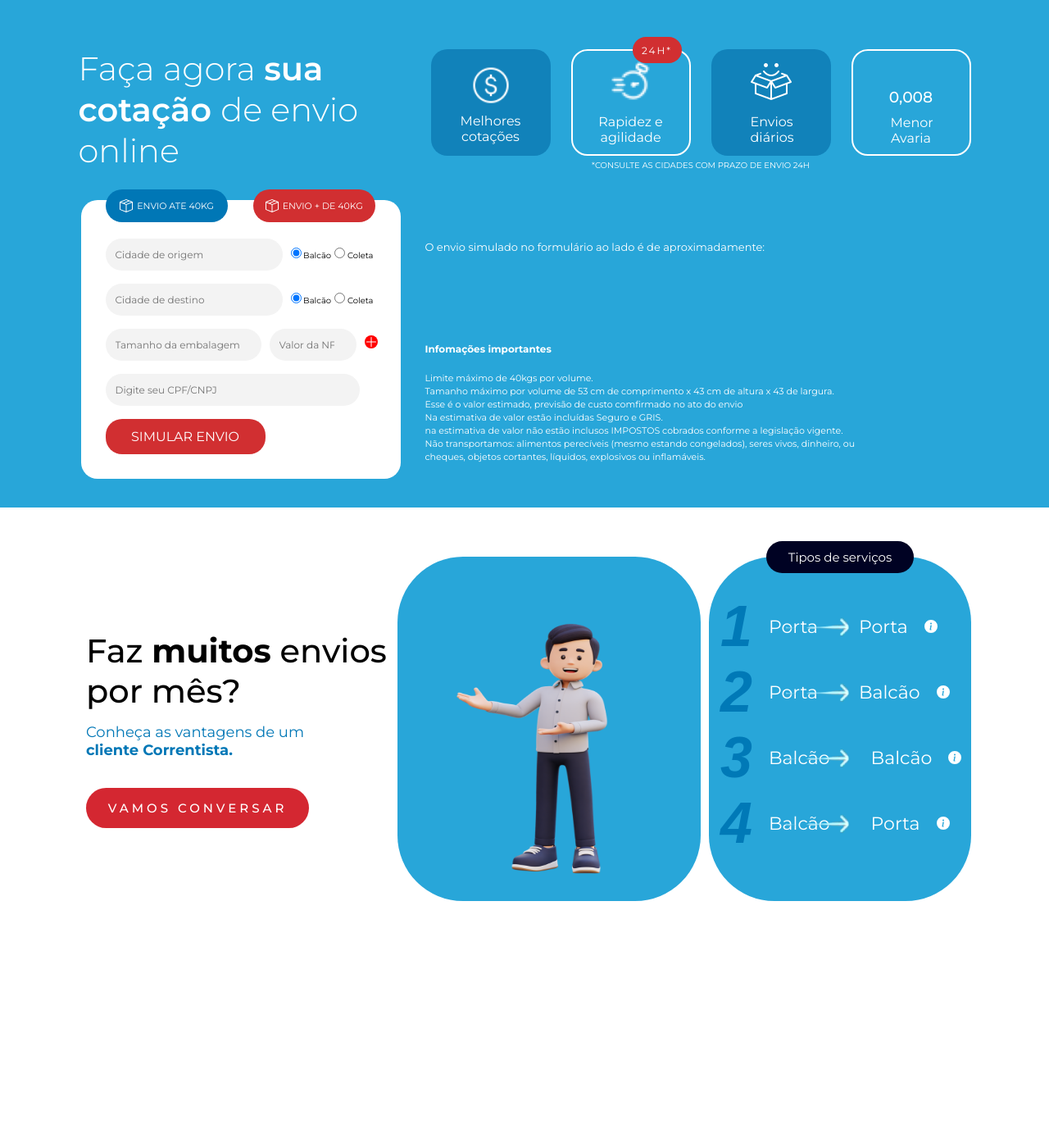
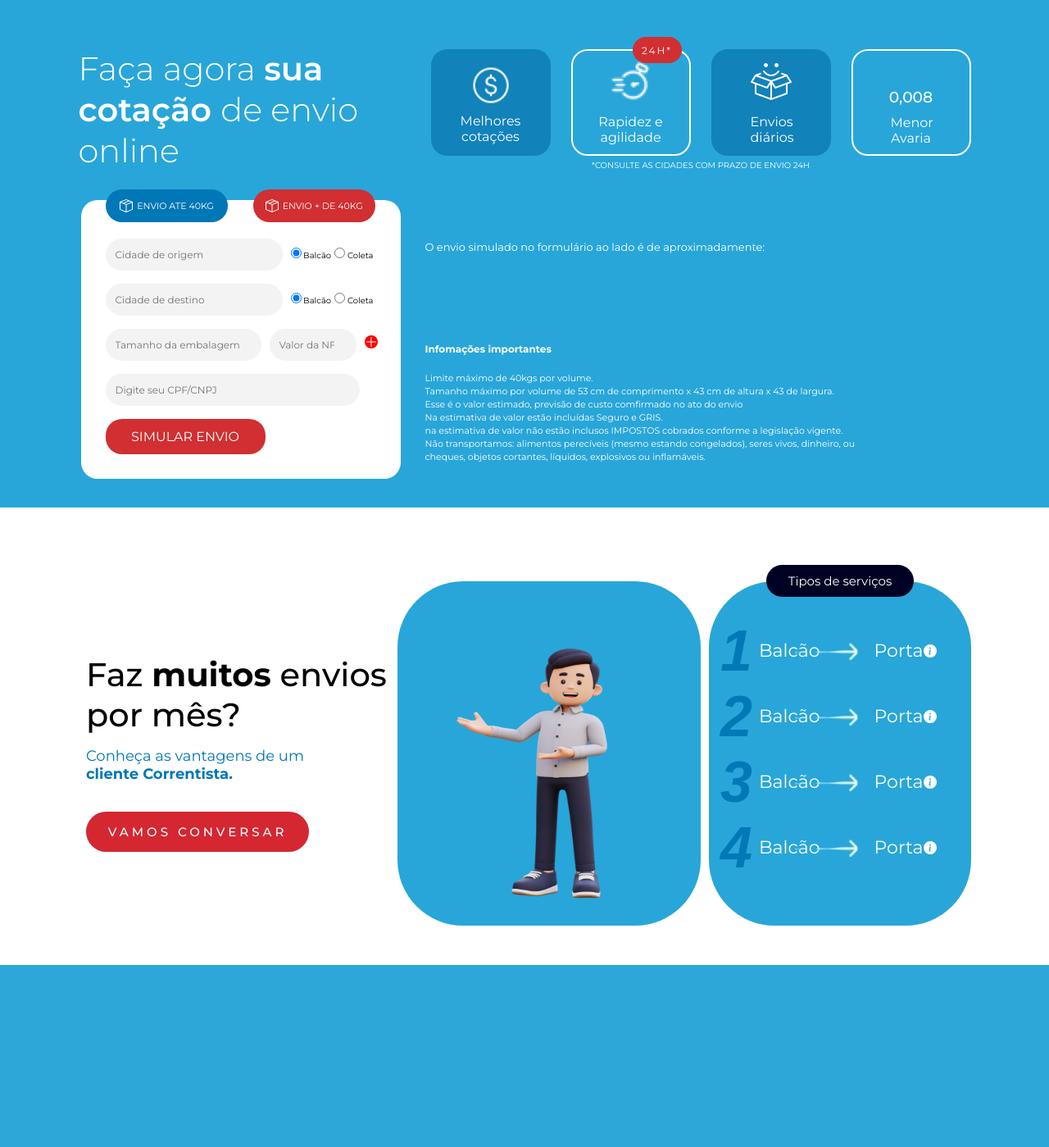
Before and after one commit to Guilhermedev9/Despacho_Rpd, a Flask app: page / in a window 1280 px wide. Shown: the part 701-2100 px from the top of the page at 82% size. After the commit the page ends 1878 px from the top, so only its background shows below. Run offline with Flask 3, Linux system fonts and the light colour scheme.

Commit message:
Atualizações ao python

```diff
--- /dev/null
+++ b/app/models.py
@@ -0,0 +1,6 @@
+from . import db
+
+class User(db.Model):
+    id = db.Column(db.Integer, primary_key=True)
+    name = db.Column(db.String(100), nullable=False)
+    email = db.Column(db.String(100), unique=True, nullable=False)
--- a/templates/style.css
+++ b/app/static/style.css
@@ -354,13 +354,14 @@ input[type="text"], input[type="number"] {
     font-size: 11px;
     line-height: 16px;
 }
+
 /* TERCEIRA SECTION*/
-#terceira-section{
+#third-section{
     display: flex;
     align-items: center;
     justify-content: center;
-    padding-top: 60px;
-    padding-bottom: 300px ;
+    padding-top: 7%;
+    padding-bottom: 3rem ;
 }
 
 #firts-conteiner-txts{
@@ -450,16 +451,20 @@ position: absolute;
     align-items: center;
     color: #fff;
     font-weight: 400;
-    gap: 20px;
     font-size: 22px;
     position: relative;
-    z-index: 2;
+    padding-left: 8px;
+
 }
 #icon-arrow{
     position: absolute;
-    padding-left: 80px;
     margin-top: -3px;
+    padding-left: 2em;
 }
 .second-iten{
-    padding-left: 30px;
+padding-left: 3em;
+
 }
+.div-each-item{
+    display: flex;
+}
--- a/templates/index.html
+++ b/app/templates/index.html
@@ -3,7 +3,7 @@
 <head>
     <meta charset="UTF-8">
     <meta name="viewport" content="width=device-width, initial-scale=1.0">
-    <link rel="stylesheet" href="style.css">
+    <link rel="stylesheet" href="{{ url_for('static', filename='style.css') }}">
     <link rel="stylesheet" href="https://cdnjs.cloudflare.com/ajax/libs/font-awesome/4.7.0/css/font-awesome.min.css">
     <style>
         @import url('https://fonts.googleapis.com/css2?family=Montserrat:ital,wght@0,100..900;1,100..900&display=swap');
@@ -11,11 +11,12 @@
     <title>Despacho Rápido</title>
     <link rel="stylesheet" href="{{ url_for('static', filename='css/style.css') }}">
 </head>
+<!-- SEçÃO PRINCIPAL-->
 <body>
     <header id="header-main">
         <div class="box_logo">
             <a href="#" class="link_logo">
-               <img src="imgs/logo_despacho_rapido.png" id="logo">
+                <img src="{{ url_for('static', filename='imgs/logo_despacho_rapido.png') }}" >
             </a>
         </div>
         <nav class="nav_menu">
@@ -81,11 +82,11 @@
                 </a>
             </div>
             <div id="box-img-carro">
-                <img src="imgs/img-container-carro.png" id="img-carro">
+                <img src="{{ url_for('static', filename='imgs/img-container-carro.png') }}" id="img-carro">
             </div>
         </div>
     </div>
-    <!-- segunda sessão-->
+    <!-- segunda seÇão-->
     <section id="second-section">
         <header id="header-second-section">
 
@@ -96,7 +97,7 @@
                 <div id="box-caixas-header">
                     <div class="itens-caixas caixas1-3">
                         <div id="img">
-                            <img src="imgs/dollar.png" id="icon-dollar">
+                            <img src="{{ url_for('static', filename='imgs/dollar.png' )}}" id="icon-dollar">
                         </div>
                         <p>Melhores cotações </p>
                     </div>
@@ -106,12 +107,12 @@
                     </button>
 
                     <div class="itens-caixas caixas2-4" id="caixa-2">
-                        <img src="imgs/timer.png" id="icon-timer">
+                        <img src="{{ url_for('static', filename='imgs/timer.png' )}}" id="icon-timer">
                         <p>Rapidez e agilidade</p>
                     </div>
                 </div>
                     <div class="itens-caixas caixas1-3" id="caixa-3">
-                        <img src="imgs/box-delivery.png" id="icon">
+                        <img src="{{ url_for('static', filename='imgs/box-delivery.png' )}}" id="icon">
                         <p id="text-box3">Envios diários</p>
                     </div>
 
@@ -199,7 +200,8 @@
             </div>
         </div>
     </section>
-    <div id="terceira-section">
+    <!-- TERCEIRA SEÇÃO-->
+    <div id="third-section">
             <div id="firts-conteiner-txts">
                 <p style="font-weight: 500;" id="title-terc-section">
                     Faz
@@ -216,7 +218,7 @@
             <div id="div-second-and-terc">
                 <div id="second-ctn-img">
                     <div id="box-img-ctn2">
-                        <img src="imgs/fundo-ctn2.webp" id="img-ctn2">
+                        <img src="{{ url_for('static', filename='imgs/fundo-ctn2.webp' )}}" id="img-ctn2">
                     </div>
                 </div>
                 <div id="all-box-ctn3">
@@ -226,34 +228,42 @@
                         </button>
                     </div>
                     <div id="div-itens-ctn-3">
-                            <P class="prgs">
+
+                        <div class="div-each-item">
                             <span class="number-icon">1</span>
-                                    Porta <img src="imgs/seta-removebg-preview.png" id="icon-arrow">
-                                    <span class="second-iten">Porta</span>
+                                <P class="prgs" >
+                                    Balcão <img src="{{ url_for('static', filename='imgs/seta-removebg-preview.png' )}}" id="icon-arrow">
+                                    <span class="second-iten" id="item-second-quarto">Porta</span>
                                      <svg xmlns="http://www.w3.org/2000/svg" width="16" height="16" fill="currentColor" class="bi bi-info-circle-fill" viewBox="0 0 16 16">
                                          <path d="M8 16A8 8 0 1 0 8 0a8 8 0 0 0 0 16m.93-9.412-1 4.705c-.07.34.029.533.304.533.194 0 .487-.07.686-.246l-.088.416c-.287.346-.92.598-1.465.598-.703 0-1.002-.422-.808-1.319l.738-3.468c.064-.293.006-.399-.287-.47l-.451-.081.082-.381 2.29-.287zM8 5.5a1 1 0 1 1 0-2 1 1 0 0 1 0 2"/>
                                         </svg>
                                 </P>
-                                <P class="prgs">
+                        </div>
+                        <div class="div-each-item">
                             <span class="number-icon">2</span>
-                                    Porta <img src="imgs/seta-removebg-preview.png" id="icon-arrow">
-                                    <span class="second-iten">Balcão</span>
+                                <P class="prgs" >
+                                    Balcão <img src="{{ url_for('static', filename='imgs/seta-removebg-preview.png' )}}" id="icon-arrow">
+                                    <span class="second-iten" id="item-second-quarto">Porta</span>
                                      <svg xmlns="http://www.w3.org/2000/svg" width="16" height="16" fill="currentColor" class="bi bi-info-circle-fill" viewBox="0 0 16 16">
                                          <path d="M8 16A8 8 0 1 0 8 0a8 8 0 0 0 0 16m.93-9.412-1 4.705c-.07.34.029.533.304.533.194 0 .487-.07.686-.246l-.088.416c-.287.346-.92.598-1.465.598-.703 0-1.002-.422-.808-1.319l.738-3.468c.064-.293.006-.399-.287-.47l-.451-.081.082-.381 2.29-.287zM8 5.5a1 1 0 1 1 0-2 1 1 0 0 1 0 2"/>
                                         </svg>
                                 </P>
-                        <P class="prgs">
+                        </div>
+                        <div class="div-each-item">
                             <span class="number-icon">3</span>
-                            Balcão <img src="imgs/seta-removebg-preview.png" id="icon-arrow">
-                            <span class="second-iten">Balcão</span>
+                                <P class="prgs" >
+                                    Balcão <img src="{{ url_for('static', filename='imgs/seta-removebg-preview.png' )}}" id="icon-arrow">
+                                    <span class="second-iten" id="item-second-quarto">Porta</span>
                                      <svg xmlns="http://www.w3.org/2000/svg" width="16" height="16" fill="currentColor" class="bi bi-info-circle-fill" viewBox="0 0 16 16">
                                          <path d="M8 16A8 8 0 1 0 8 0a8 8 0 0 0 0 16m.93-9.412-1 4.705c-.07.34.029.533.304.533.194 0 .487-.07.686-.246l-.088.416c-.287.346-.92.598-1.465.598-.703 0-1.002-.422-.808-1.319l.738-3.468c.064-.293.006-.399-.287-.47l-.451-.081.082-.381 2.29-.287zM8 5.5a1 1 0 1 1 0-2 1 1 0 0 1 0 2"/>
                                         </svg>
                                 </P>
-                        <P class="prgs">
+                        </div>
+                        <div class="div-each-item">
                             <span class="number-icon">4</span>
-                            Balcão <img src="imgs/seta-removebg-preview.png" id="icon-arrow">
-                            <span class="second-iten">Porta</span>
+                                <P class="prgs" >
+                                    Balcão <img src="{{ url_for('static', filename='imgs/seta-removebg-preview.png' )}}" id="icon-arrow">
+                                    <span class="second-iten" id="item-second-quarto">Porta</span>
                                      <svg xmlns="http://www.w3.org/2000/svg" width="16" height="16" fill="currentColor" class="bi bi-info-circle-fill" viewBox="0 0 16 16">
                                          <path d="M8 16A8 8 0 1 0 8 0a8 8 0 0 0 0 16m.93-9.412-1 4.705c-.07.34.029.533.304.533.194 0 .487-.07.686-.246l-.088.416c-.287.346-.92.598-1.465.598-.703 0-1.002-.422-.808-1.319l.738-3.468c.064-.293.006-.399-.287-.47l-.451-.081.082-.381 2.29-.287zM8 5.5a1 1 0 1 1 0-2 1 1 0 0 1 0 2"/>
                                         </svg>
@@ -262,5 +272,11 @@
                     </div>
                 </div>
             </div>
+    </div>
+
+    <!-- QUARTA SESSÃO -->
+     <div id="fourth-session">
+
+     </div>
 </body>
 </html>
--- /dev/null
+++ b/app/views.py
@@ -0,0 +1,7 @@
+from flask import Blueprint, render_template
+
+main = Blueprint('main', __name__)
+
+@main.route('/')
+def home():
+    return render_template('index.html')
--- a/main.py
+++ /dev/null
@@ -1,6 +0,0 @@
-from flask import Flask # type: ignore
-from routes.home_main import home_route
-
-app = Flask(__name__)
-app.register_blueprint(home_route)
-app.run(debug=True)
--- a/routes/home_main.py
+++ /dev/null
@@ -1,8 +0,0 @@
-from flask import Blueprint, render_template # type: ignore
-
-home_route = Blueprint('home', __name__)
-
-#rota
-@home_route.route('/')
-def home():
-    return render_template('index.html')
--- /dev/null
+++ b/run.py
@@ -0,0 +1,6 @@
+from app import create_app
+
+app = create_app()
+
+if __name__ == "__main__":
+    app.run(debug=True)
```
Also changed, not shown: app/__init__.py (added, +11 -0 lines), app/static/imgs/box-delivery.png (renamed from templates/imgs/box-delivery.png), app/static/imgs/dollar.png (renamed from templates/imgs/dollar.png), app/static/imgs/fundo-ctn2.webp (renamed from templates/imgs/fundo-ctn2.webp), app/static/imgs/icon-plus.png (renamed from templates/imgs/icon-plus.png), app/static/imgs/img-container-carro.png (renamed from templates/imgs/img-container-carro.png), app/static/imgs/logo.png (renamed from templates/imgs/logo.png), app/static/imgs/logo_despacho_rapido.png (renamed from templates/imgs/logo_despacho_rapido.png), app/static/imgs/seta-removebg-preview.png (renamed from templates/imgs/seta-removebg-preview.png), app/static/imgs/seta.jpg (renamed from templates/imgs/seta.jpg), app/static/imgs/seta.png (renamed from templates/imgs/seta.png), app/static/imgs/timer.png (renamed from templates/imgs/timer.png), app/static/imgs/timer2.png (renamed from templates/imgs/timer2.png). Lines whose indentation alone changed are shown as unchanged.
